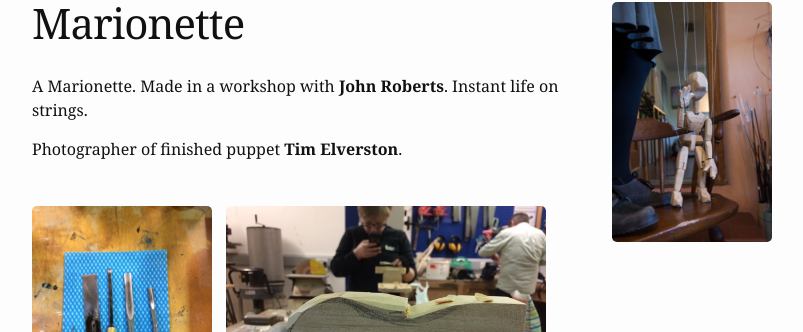
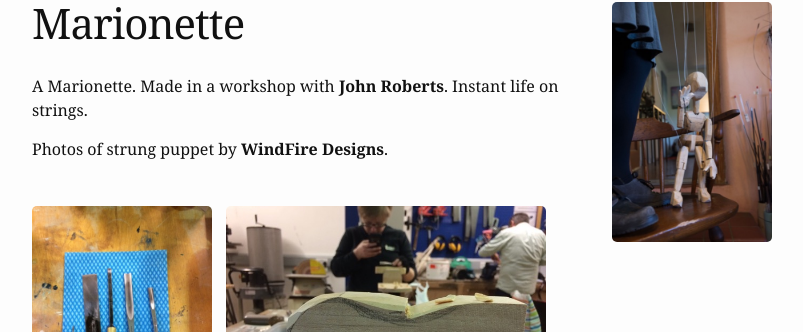
Before and after one commit to markwhiting/bridget, a Jekyll site: the page built from _projects/marionette.markdown, in a window 1280 px wide and 900 px high. Shown: the part 102-434 px from the top of the window, without its empty margins (238-1041 px from the left). Built offline with Jekyll 4.4.1, drawn with Linux system fonts in a browser that asks for light colours.

Commit message:
link change

```diff
--- a/_projects/marionette.markdown
+++ b/_projects/marionette.markdown
@@ -8,7 +8,7 @@
 
 A Marionette. Made in a workshop with [John Roberts](https://www.puppetcraft.co.uk). Instant life on strings.
 
-Photographer of finished puppet [Tim Elverston](http://windfiredesigns.com/Tim-Elverston-Portfolio.html).
+Photos of strung puppet by [WindFire Designs](http://windfiredesigns.com).
 
 [![Figure]({{ "/assets/Marionette/M 1.jpeg" | absolute_url }})]({{ "/assets big/Marionette/M 1.jpeg" | absolute_url }})
 [![Figure]({{ "/assets/Marionette/M 2.jpeg" | absolute_url }})]({{ "/assets big/Marionette/M 2.jpeg" | absolute_url }})
```
